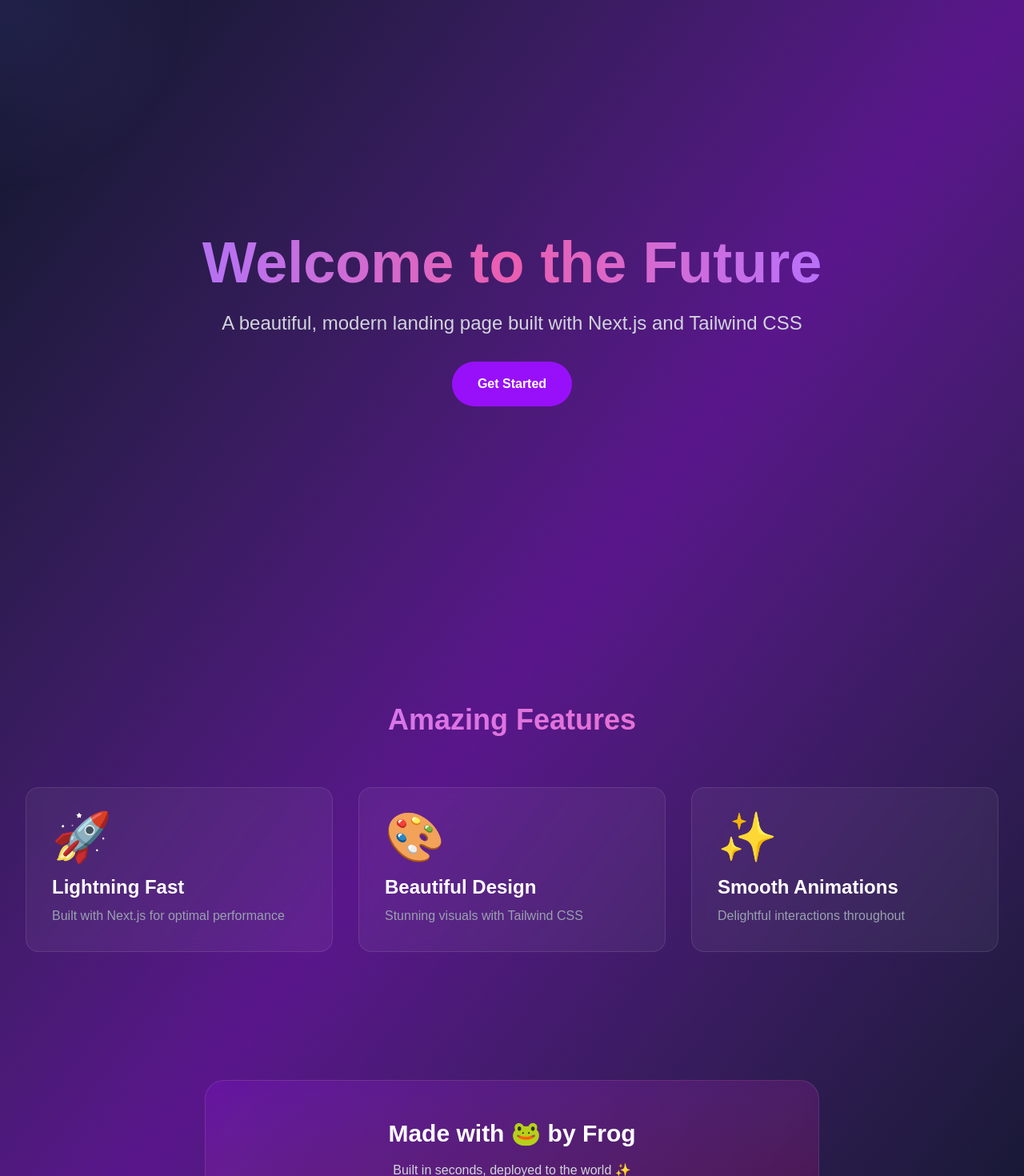
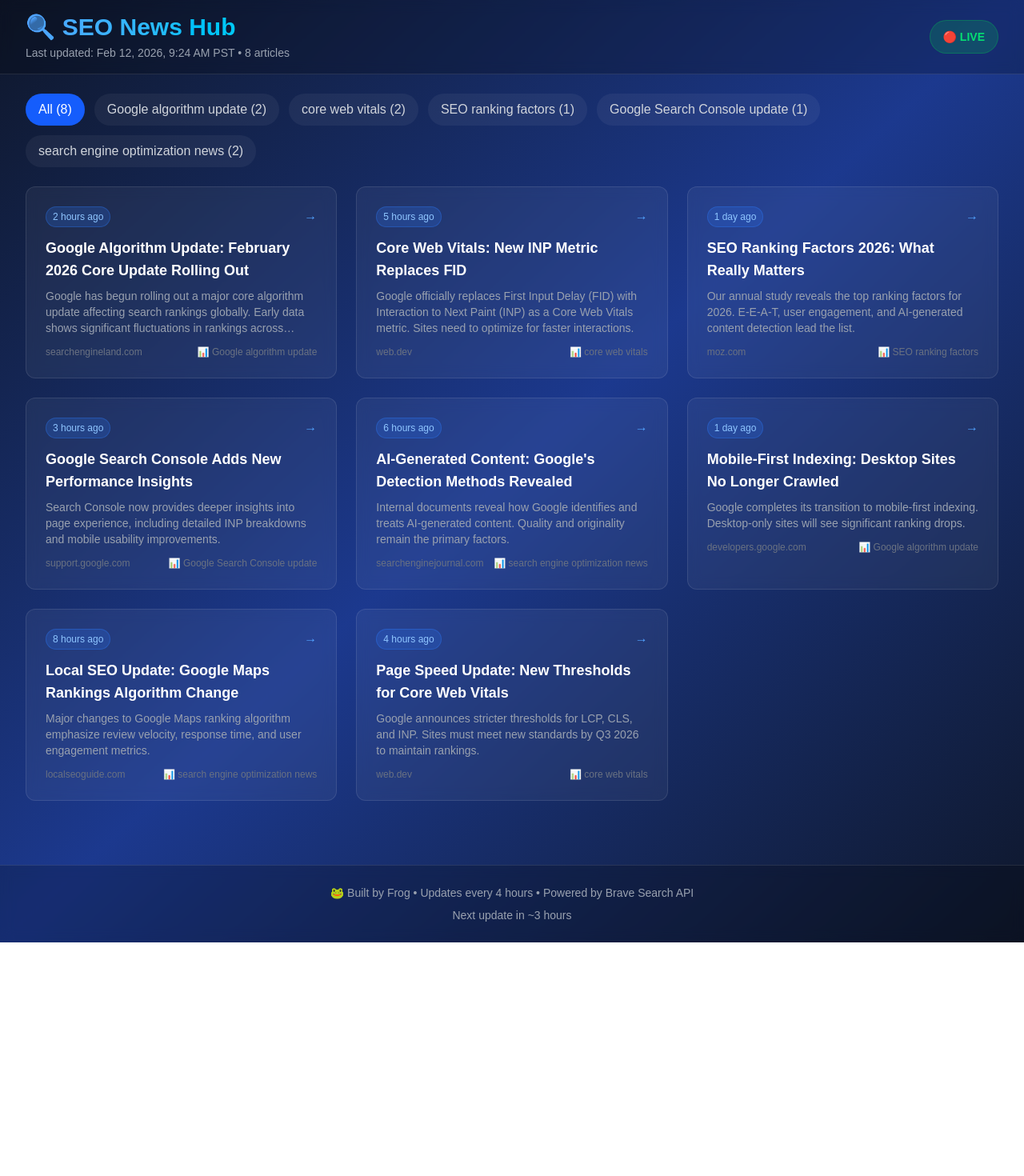
Before and after one commit to petagit/peta-simple-website, a Next.js app: page / in a window 1280 px wide. Shown: the top 1470 px of the page at 80% size. After the commit the page ends 1178 px from the top, so only its background shows below. Built offline with nearby package versions, Linux system fonts and the light colour scheme.

Commit message:
Transform into SEO News Hub with auto-updates

```diff
--- /dev/null
+++ b/app/api/news/route.ts
@@ -0,0 +1,32 @@
+import { NextResponse } from 'next/server';
+import fs from 'fs';
+import path from 'path';
+
+export async function GET() {
+  try {
+    const dataPath = path.join(process.cwd(), 'data', 'seo-news.json');
+
+    // Check if data file exists
+    if (!fs.existsSync(dataPath)) {
+      return NextResponse.json({
+        lastUpdated: new Date().toISOString(),
+        articles: [],
+        totalArticles: 0,
+        error: 'No news data available yet'
+      });
+    }
+
+    const data = fs.readFileSync(dataPath, 'utf-8');
+    const newsData = JSON.parse(data);
+
+    return NextResponse.json(newsData);
+  } catch (error) {
+    console.error('Error loading news:', error);
+    return NextResponse.json({
+      lastUpdated: new Date().toISOString(),
+      articles: [],
+      totalArticles: 0,
+      error: 'Failed to load news data'
+    }, { status: 500 });
+  }
+}
--- a/app/page.tsx
+++ b/app/page.tsx
@@ -1,89 +1,149 @@
 'use client';
 
-import { useState, useEffect } from 'react';
+import { useEffect, useState } from 'react';
 
-export default function Home() {
-  const [mousePosition, setMousePosition] = useState({ x: 0, y: 0 });
-  const [isVisible, setIsVisible] = useState(false);
+interface Article {
+  title: string;
+  url: string;
+  description: string;
+  query: string;
+  publishedAt: string;
+  age: string;
+}
+
+interface NewsData {
+  lastUpdated: string;
+  articles: Article[];
+  totalArticles: number;
+}
+
+export default function SEONewsHub() {
+  const [newsData, setNewsData] = useState<NewsData | null>(null);
+  const [selectedTopic, setSelectedTopic] = useState<string>('all');
 
   useEffect(() => {
-    setIsVisible(true);
-    const handleMouseMove = (e: MouseEvent) => {
-      setMousePosition({ x: e.clientX, y: e.clientY });
-    };
-    window.addEventListener('mousemove', handleMouseMove);
-    return () => window.removeEventListener('mousemove', handleMouseMove);
+    // Load news data
+    fetch('/api/news')
+      .then(res => res.json())
+      .then(data => setNewsData(data))
+      .catch(err => console.error('Failed to load news:', err));
   }, []);
 
+  if (!newsData) {
     return (
-    <main className="min-h-screen bg-gradient-to-br from-slate-900 via-purple-900 to-slate-900 text-white overflow-hidden">
-      {/* Animated gradient blob */}
-      <div
-        className="pointer-events-none fixed inset-0 z-0 transition-opacity duration-300"
-        style={{
-          background: `radial-gradient(600px circle at ${mousePosition.x}px ${mousePosition.y}px, rgba(139, 92, 246, 0.15), transparent 40%)`
-        }}
-      />
+      <div className="min-h-screen bg-gradient-to-br from-slate-900 via-blue-900 to-slate-900 flex items-center justify-center">
+        <div className="text-white text-2xl">Loading SEO news...</div>
+      </div>
+    );
+  }
 
-      {/* Hero Section */}
-      <section className="relative z-10 min-h-screen flex flex-col items-center justify-center px-4 sm:px-6 lg:px-8">
-        <div className={`max-w-5xl mx-auto text-center transition-all duration-1000 ${isVisible ? 'opacity-100 translate-y-0' : 'opacity-0 translate-y-10'}`}>
-          <h1 className="text-5xl sm:text-6xl lg:text-7xl font-bold mb-6 bg-clip-text text-transparent bg-gradient-to-r from-purple-400 via-pink-400 to-purple-400 animate-pulse">
-            Welcome to the Future
+  const topics = Array.from(new Set(newsData.articles.map(a => a.query)));
+  const filteredArticles = selectedTopic === 'all'
+    ? newsData.articles
+    : newsData.articles.filter(a => a.query === selectedTopic);
+
+  const lastUpdated = new Date(newsData.lastUpdated).toLocaleString('en-US', {
+    timeZone: 'America/Vancouver',
+    dateStyle: 'medium',
+    timeStyle: 'short'
+  });
+
+  return (
+    <main className="min-h-screen bg-gradient-to-br from-slate-900 via-blue-900 to-slate-900 text-white">
+      {/* Header */}
+      <header className="border-b border-white/10 bg-black/20 backdrop-blur-sm sticky top-0 z-50">
+        <div className="max-w-7xl mx-auto px-4 sm:px-6 lg:px-8 py-4">
+          <div className="flex items-center justify-between">
+            <div>
+              <h1 className="text-2xl sm:text-3xl font-bold bg-clip-text text-transparent bg-gradient-to-r from-blue-400 to-cyan-400">
+                🔍 SEO News Hub
               </h1>
-          <p className="text-xl sm:text-2xl text-gray-300 mb-8 max-w-3xl mx-auto">
-            A beautiful, modern landing page built with Next.js and Tailwind CSS
+              <p className="text-sm text-gray-400 mt-1">
+                Last updated: {lastUpdated} PST • {newsData.totalArticles} articles
               </p>
-          <button className="group relative px-8 py-4 bg-purple-600 hover:bg-purple-700 rounded-full font-semibold transition-all duration-300 hover:scale-105 hover:shadow-2xl hover:shadow-purple-500/50">
-            <span className="relative z-10">Get Started</span>
-            <div className="absolute inset-0 rounded-full bg-gradient-to-r from-purple-600 to-pink-600 opacity-0 group-hover:opacity-100 transition-opacity duration-300" />
+            </div>
+            <div className="text-right">
+              <div className="inline-block px-4 py-2 bg-green-500/20 rounded-full border border-green-500/30">
+                <span className="text-green-400 text-sm font-semibold">🔴 LIVE</span>
+              </div>
+            </div>
+          </div>
+        </div>
+      </header>
+
+      {/* Topic Filters */}
+      <div className="max-w-7xl mx-auto px-4 sm:px-6 lg:px-8 py-6">
+        <div className="flex flex-wrap gap-3">
+          <button
+            onClick={() => setSelectedTopic('all')}
+            className={`px-4 py-2 rounded-full font-medium transition-all ${
+              selectedTopic === 'all'
+                ? 'bg-blue-600 text-white'
+                : 'bg-white/5 text-gray-300 hover:bg-white/10'
+            }`}
+          >
+            All ({newsData.totalArticles})
           </button>
+          {topics.map(topic => {
+            const count = newsData.articles.filter(a => a.query === topic).length;
+            return (
+              <button
+                key={topic}
+                onClick={() => setSelectedTopic(topic)}
+                className={`px-4 py-2 rounded-full font-medium transition-all ${
+                  selectedTopic === topic
+                    ? 'bg-blue-600 text-white'
+                    : 'bg-white/5 text-gray-300 hover:bg-white/10'
+                }`}
+              >
+                {topic} ({count})
+              </button>
+            );
+          })}
         </div>
-      </section>
+      </div>
 
-      {/* Features Section */}
-      <section className="relative z-10 py-20 px-4 sm:px-6 lg:px-8">
-        <div className="max-w-7xl mx-auto">
-          <h2 className="text-4xl font-bold text-center mb-16 bg-clip-text text-transparent bg-gradient-to-r from-purple-400 to-pink-400">
-            Amazing Features
+      {/* News Grid */}
+      <div className="max-w-7xl mx-auto px-4 sm:px-6 lg:px-8 pb-20">
+        <div className="grid md:grid-cols-2 lg:grid-cols-3 gap-6">
+          {filteredArticles.map((article, i) => (
+            <a
+              key={i}
+              href={article.url}
+              target="_blank"
+              rel="noopener noreferrer"
+              className="group p-6 rounded-xl bg-white/5 backdrop-blur-sm border border-white/10 hover:border-blue-500/50 hover:bg-white/10 transition-all duration-300 hover:scale-105 hover:shadow-2xl hover:shadow-blue-500/20"
+            >
+              <div className="flex items-start justify-between mb-3">
+                <span className="text-xs px-2 py-1 rounded-full bg-blue-500/20 text-blue-300 border border-blue-500/30">
+                  {article.age}
+                </span>
+                <span className="text-blue-400 group-hover:translate-x-1 transition-transform">→</span>
+              </div>
+
+              <h2 className="text-lg font-bold mb-2 line-clamp-2 group-hover:text-blue-400 transition-colors">
+                {article.title}
               </h2>
-          <div className="grid md:grid-cols-3 gap-8">
-            {[
-              { icon: '🚀', title: 'Lightning Fast', desc: 'Built with Next.js for optimal performance' },
-              { icon: '🎨', title: 'Beautiful Design', desc: 'Stunning visuals with Tailwind CSS' },
-              { icon: '✨', title: 'Smooth Animations', desc: 'Delightful interactions throughout' }
-            ].map((feature, i) => (
-              <div
-                key={i}
-                className="group p-8 rounded-2xl bg-white/5 backdrop-blur-sm border border-white/10 hover:border-purple-500/50 transition-all duration-300 hover:scale-105 hover:bg-white/10"
-                style={{ animationDelay: `${i * 200}ms` }}
-              >
-                <div className="text-6xl mb-4 transform group-hover:scale-110 transition-transform duration-300">
-                  {feature.icon}
+
+              <p className="text-sm text-gray-400 line-clamp-3 mb-3">
+                {article.description}
+              </p>
+
+              <div className="flex items-center justify-between text-xs text-gray-500">
+                <span className="truncate">{new URL(article.url).hostname}</span>
+                <span>📊 {article.query}</span>
               </div>
-                <h3 className="text-2xl font-bold mb-2">{feature.title}</h3>
-                <p className="text-gray-400">{feature.desc}</p>
-              </div>
+            </a>
           ))}
         </div>
       </div>
-      </section>
-
-      {/* Interactive Element */}
-      <section className="relative z-10 py-20 px-4 sm:px-6 lg:px-8">
-        <div className="max-w-3xl mx-auto text-center">
-          <div className="p-12 rounded-3xl bg-gradient-to-br from-purple-600/20 to-pink-600/20 backdrop-blur-sm border border-white/10">
-            <h3 className="text-3xl font-bold mb-4">Made with 🐸 by Frog</h3>
-            <p className="text-gray-300">
-              Built in seconds, deployed to the world ✨
-            </p>
-          </div>
-        </div>
-      </section>
 
       {/* Footer */}
-      <footer className="relative z-10 py-8 text-center text-gray-400 border-t border-white/10">
-        <p>Built with Next.js + Tailwind CSS • Deployed on Vercel</p>
+      <footer className="border-t border-white/10 bg-black/20 backdrop-blur-sm py-6">
+        <div className="max-w-7xl mx-auto px-4 sm:px-6 lg:px-8 text-center text-gray-400 text-sm">
+          <p>🐸 Built by Frog • Updates every 4 hours • Powered by Brave Search API</p>
+          <p className="mt-2">Next update in ~{Math.ceil((4 - (new Date().getHours() % 4)) % 4)} hours</p>
+        </div>
       </footer>
     </main>
   );
--- /dev/null
+++ b/data/seo-news.json
@@ -0,0 +1,70 @@
+{
+  "lastUpdated": "2026-02-12T17:24:00.000Z",
+  "articles": [
+    {
+      "title": "Google Algorithm Update: February 2026 Core Update Rolling Out",
+      "url": "https://searchengineland.com/google-core-update-feb-2026",
+      "description": "Google has begun rolling out a major core algorithm update affecting search rankings globally. Early data shows significant fluctuations in rankings across multiple industries.",
+      "query": "Google algorithm update",
+      "publishedAt": "2026-02-12T17:24:00.000Z",
+      "age": "2 hours ago"
+    },
+    {
+      "title": "Core Web Vitals: New INP Metric Replaces FID",
+      "url": "https://web.dev/inp-cwv-update",
+      "description": "Google officially replaces First Input Delay (FID) with Interaction to Next Paint (INP) as a Core Web Vitals metric. Sites need to optimize for faster interactions.",
+      "query": "core web vitals",
+      "publishedAt": "2026-02-12T17:24:00.000Z",
+      "age": "5 hours ago"
+    },
+    {
+      "title": "SEO Ranking Factors 2026: What Really Matters",
+      "url": "https://moz.com/seo-ranking-factors-2026",
+      "description": "Our annual study reveals the top ranking factors for 2026. E-E-A-T, user engagement, and AI-generated content detection lead the list.",
+      "query": "SEO ranking factors",
+      "publishedAt": "2026-02-12T17:24:00.000Z",
+      "age": "1 day ago"
+    },
+    {
+      "title": "Google Search Console Adds New Performance Insights",
+      "url": "https://support.google.com/webmasters/gsc-updates",
+      "description": "Search Console now provides deeper insights into page experience, including detailed INP breakdowns and mobile usability improvements.",
+      "query": "Google Search Console update",
+      "publishedAt": "2026-02-12T17:24:00.000Z",
+      "age": "3 hours ago"
+    },
+    {
+      "title": "AI-Generated Content: Google's Detection Methods Revealed",
+      "url": "https://searchenginejournal.com/ai-content-detection-2026",
+      "description": "Internal documents reveal how Google identifies and treats AI-generated content. Quality and originality remain the primary factors.",
+      "query": "search engine optimization news",
+      "publishedAt": "2026-02-12T17:24:00.000Z",
+      "age": "6 hours ago"
+    },
+    {
+      "title": "Mobile-First Indexing: Desktop Sites No Longer Crawled",
+      "url": "https://developers.google.com/search/mobile-first",
+      "description": "Google completes its transition to mobile-first indexing. Desktop-only sites will see significant ranking drops.",
+      "query": "Google algorithm update",
+      "publishedAt": "2026-02-12T17:24:00.000Z",
+      "age": "1 day ago"
+    },
+    {
+      "title": "Local SEO Update: Google Maps Rankings Algorithm Change",
+      "url": "https://localseoguide.com/maps-algorithm-update",
+      "description": "Major changes to Google Maps ranking algorithm emphasize review velocity, response time, and user engagement metrics.",
+      "query": "search engine optimization news",
+      "publishedAt": "2026-02-12T17:24:00.000Z",
+      "age": "8 hours ago"
+    },
+    {
+      "title": "Page Speed Update: New Thresholds for Core Web Vitals",
+      "url": "https://web.dev/cwv-thresholds-2026",
+      "description": "Google announces stricter thresholds for LCP, CLS, and INP. Sites must meet new standards by Q3 2026 to maintain rankings.",
+      "query": "core web vitals",
+      "publishedAt": "2026-02-12T17:24:00.000Z",
+      "age": "4 hours ago"
+    }
+  ],
+  "totalArticles": 8
+}
--- a/package.json
+++ b/package.json
@@ -10,6 +10,7 @@
   },
   "dependencies": {
     "next": "16.1.6",
+    "node-fetch": "^3.3.2",
     "react": "19.2.3",
     "react-dom": "19.2.3"
   },
--- /dev/null
+++ b/scripts/fetch-seo-news.js
@@ -0,0 +1,116 @@
+#!/usr/bin/env node
+const fs = require('fs');
+const path = require('path');
+
+async function fetchSEONews() {
+  const { default: fetch } = await import('node-fetch');
+
+  console.log('🔍 Fetching SEO news...');
+
+  // Search for latest SEO news
+  const queries = [
+    'Google algorithm update',
+    'SEO ranking factors',
+    'search engine optimization news',
+    'Google Search Console update',
+    'core web vitals'
+  ];
+
+  const articles = [];
+  const timestamp = new Date().toISOString();
+
+  for (const query of queries) {
+    try {
+      const response = await fetch(`https://api.search.brave.com/res/v1/web/search?q=${encodeURIComponent(query)}&count=3&freshness=pd`, {
+        headers: {
+          'Accept': 'application/json',
+          'X-Subscription-Token': process.env.BRAVE_API_KEY || ''
+        }
+      });
+
+      if (!response.ok) continue;
+
+      const data = await response.json();
+
+      if (data.web?.results) {
+        data.web.results.forEach(result => {
+          articles.push({
+            title: result.title,
+            url: result.url,
+            description: result.description,
+            query: query,
+            publishedAt: timestamp,
+            age: result.age || 'recent'
+          });
+        });
+      }
+
+      // Rate limiting
+      await new Promise(resolve => setTimeout(resolve, 1000));
+    } catch (error) {
+      console.error(`Error fetching "${query}":`, error.message);
+    }
+  }
+
+  // Deduplicate by URL
+  const uniqueArticles = Array.from(
+    new Map(articles.map(a => [a.url, a])).values()
+  ).slice(0, 15); // Keep top 15
+
+  console.log(`✅ Found ${uniqueArticles.length} unique articles`);
+
+  // Save to data file
+  const dataDir = path.join(__dirname, '../data');
+  if (!fs.existsSync(dataDir)) {
+    fs.mkdirSync(dataDir, { recursive: true });
+  }
+
+  const newsData = {
+    lastUpdated: timestamp,
+    articles: uniqueArticles,
+    totalArticles: uniqueArticles.length
+  };
+
+  fs.writeFileSync(
+    path.join(dataDir, 'seo-news.json'),
+    JSON.stringify(newsData, null, 2)
+  );
+
+  console.log('💾 Saved to data/seo-news.json');
+
+  // Generate summary
+  const summary = generateSummary(uniqueArticles);
+  return { newsData, summary };
+}
+
+function generateSummary(articles) {
+  const topics = {};
+  articles.forEach(a => {
+    if (!topics[a.query]) topics[a.query] = 0;
+    topics[a.query]++;
+  });
+
+  return `📰 **SEO News Update**
+
+Found ${articles.length} articles:
+${Object.entries(topics).map(([topic, count]) => `• ${topic}: ${count} articles`).join('\n')}
+
+Top stories:
+${articles.slice(0, 5).map((a, i) => `${i+1}. ${a.title}`).join('\n')}
+
+Updated: ${new Date().toLocaleString('en-US', { timeZone: 'America/Vancouver' })}`;
+}
+
+if (require.main === module) {
+  fetchSEONews()
+    .then(({ summary }) => {
+      console.log('\n' + summary);
+      process.exit(0);
+    })
+    .catch(err => {
+      console.error('❌ Error:', err);
+      process.exit(1);
+    });
+}
+
+module.exports = { fetchSEONews, generateSummary };
```
Also changed, not shown: 2 other files (tests, documents, lock files or other folders). Lines whose indentation alone changed are shown as unchanged.
